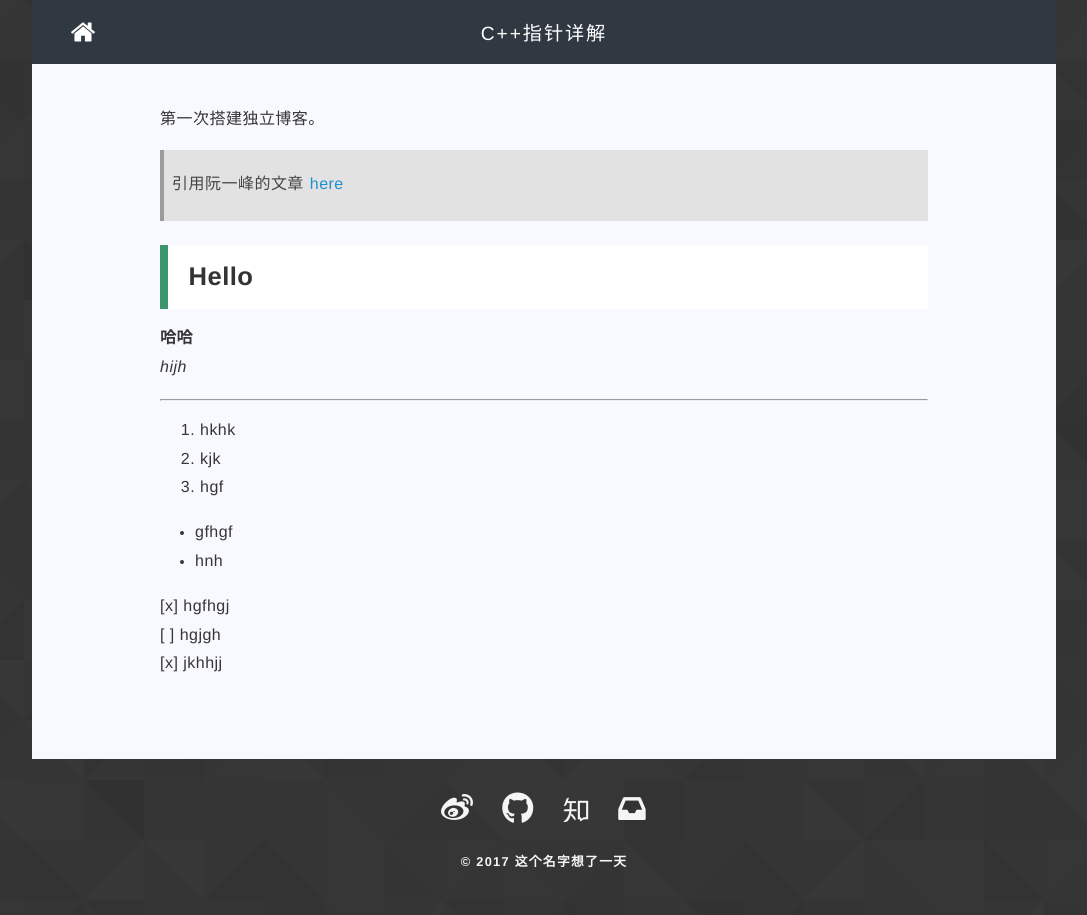
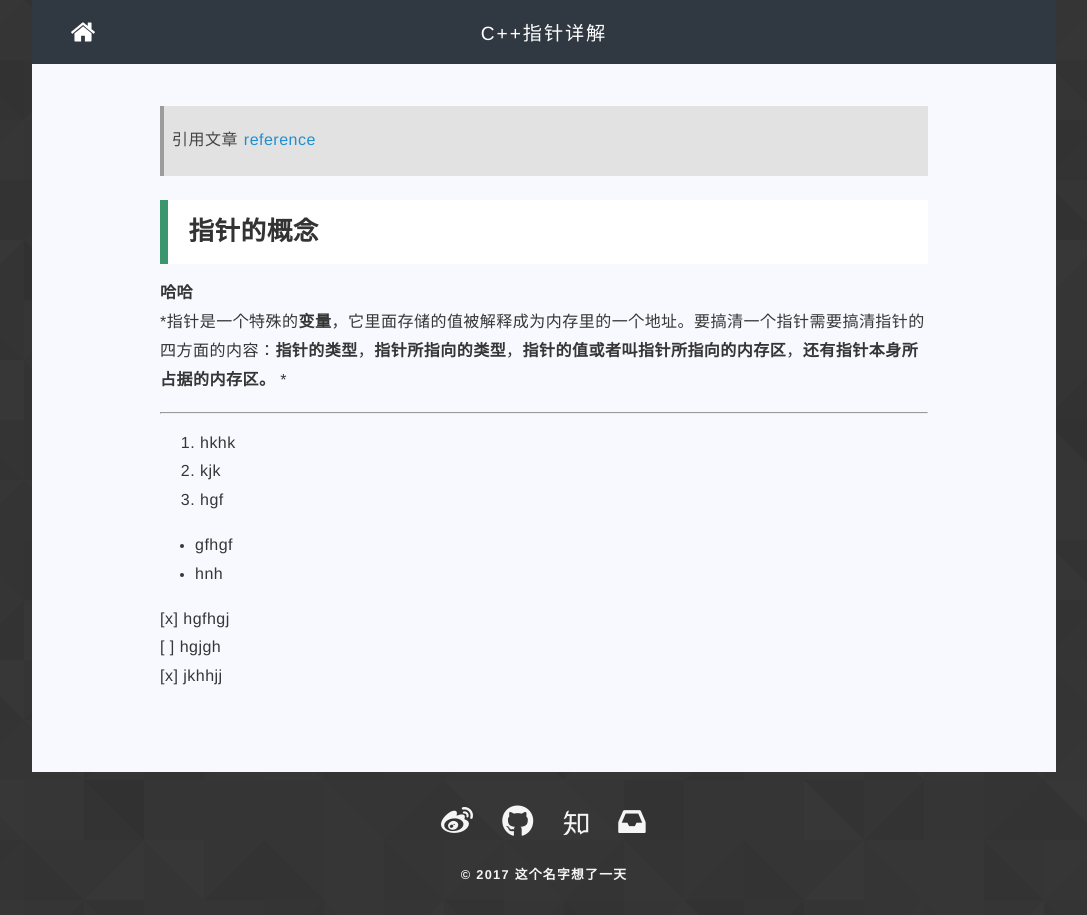
Before and after one commit to gwmz/zhuxiaoqiangcn.github.io, a Jekyll site: the page built from _posts/2017-03-27-hello-world.md, in a window 1280 px wide. Shown: the whole page, without its empty margins (96-1183 px from the left). Built offline with Jekyll 4.4.1, drawn with Linux system fonts in a browser that asks for light colours; nearby versions of some CDN libraries; library files that are not in the unit come from our copies; comment, search, counter and statistics services are not loaded.

Commit message:
commit new content

```diff
--- a/_posts/2017-03-27-hello-world.md
+++ b/_posts/2017-03-27-hello-world.md
@@ -1,17 +1,16 @@
 ---
 layout: post
 title: C++指针详解
-category: 2017年度——C++
+category: C/C++
 
 ---
 
-第一次搭建独立博客。
-> 引用阮一峰的文章 [here](http://www.hit.edu.cn)
+> 引用文章 [reference](http://www.cnblogs.com/ggjucheng/archive/2011/12/13/2286391.html)
 
-### Hello
+### 指针的概念
 
 **哈哈**
-*hijh*
+*指针是一个特殊的**变量**，它里面存储的值被解释成为内存里的一个地址。要搞清一个指针需要搞清指针的四方面的内容：**指针的类型**，**指针所指向的类型**，**指针的值或者叫指针所指向的内存区**，**还有指针本身所占据的内存区。** *
 
 ***
 
```
